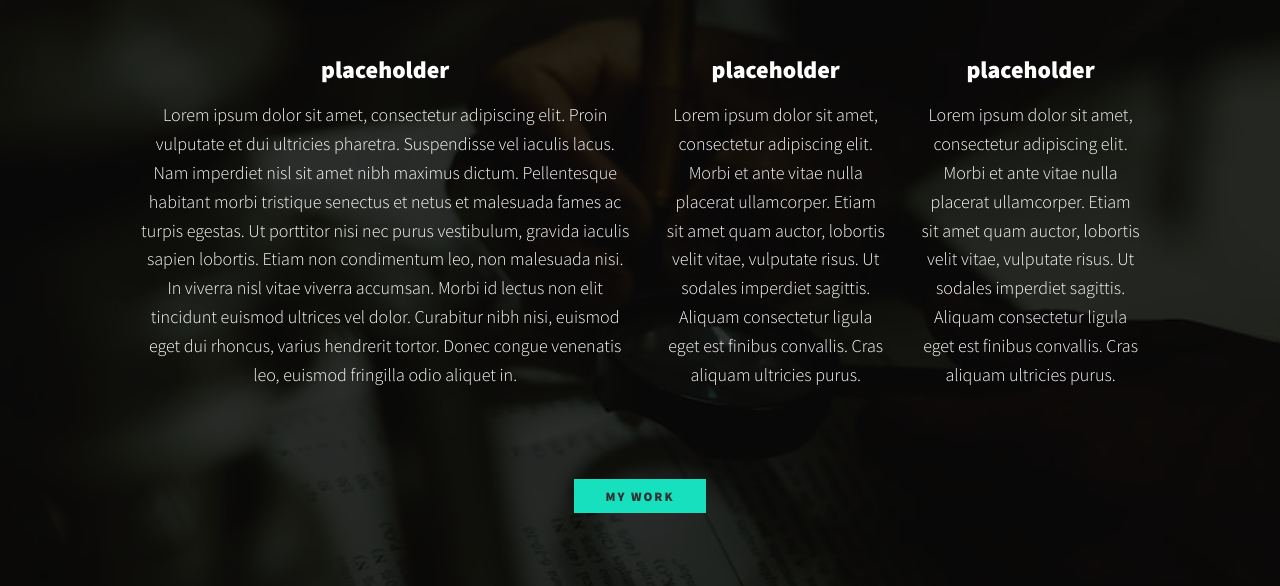
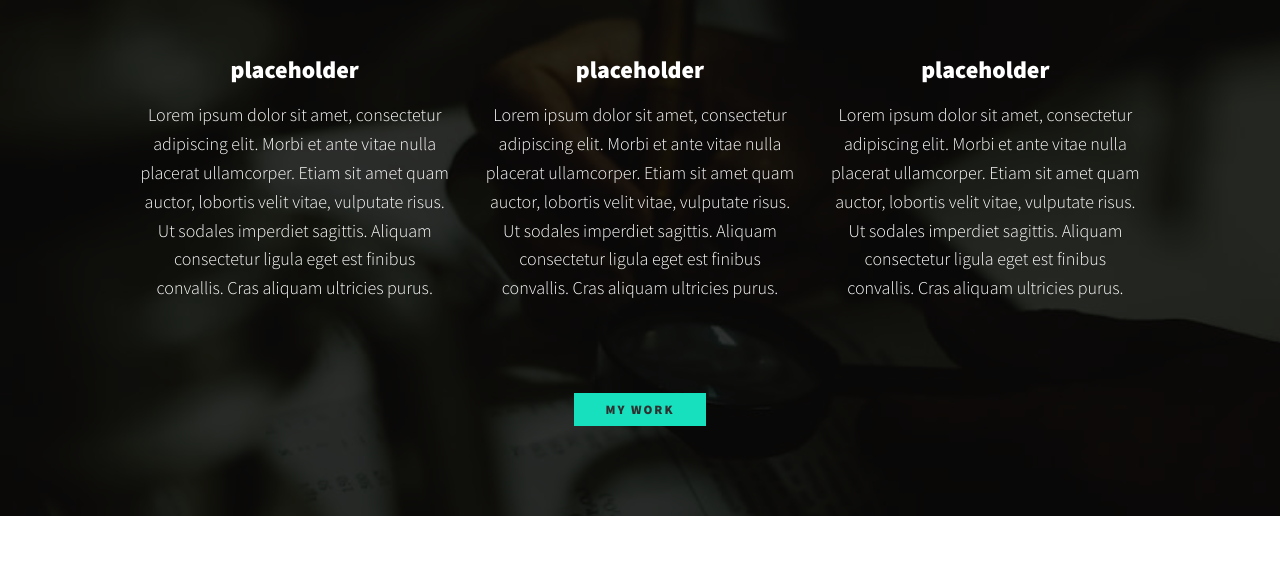
Before and after one commit to tylerf808/new-portfolio, a plain HTML site: page index.html in a window 1280 px wide. Shown: the part 676-1262 px from the top of the page. Drawn offline with Linux system fonts and the light colour scheme; files that its build step writes are made by us from their sources; files whose address does not match are found by name.

Commit message:
Fixed text in services section

```diff
--- a/index.html
+++ b/index.html
@@ -43,13 +43,9 @@
         <div class="services">
             <div class="service">
                 <h3>placeholder</h3>
-                <p>Lorem ipsum dolor sit amet, consectetur adipiscing elit. Proin vulputate et dui ultricies pharetra.
-                    Suspendisse vel iaculis lacus. Nam imperdiet nisl sit amet nibh maximus dictum. Pellentesque
-                    habitant morbi tristique senectus et netus et malesuada fames ac turpis egestas. Ut porttitor nisi
-                    nec purus vestibulum, gravida iaculis sapien lobortis. Etiam non condimentum leo, non malesuada
-                    nisi. In viverra nisl vitae viverra accumsan. Morbi id lectus non elit tincidunt euismod ultrices
-                    vel dolor. Curabitur nibh nisi, euismod eget dui rhoncus, varius hendrerit tortor. Donec congue
-                    venenatis leo, euismod fringilla odio aliquet in.</p>
+                <p>Lorem ipsum dolor sit amet, consectetur adipiscing elit. Morbi et ante vitae nulla placerat
+                    ullamcorper. Etiam sit amet quam auctor, lobortis velit vitae, vulputate risus. Ut sodales imperdiet
+                    sagittis. Aliquam consectetur ligula eget est finibus convallis. Cras aliquam ultricies purus.</p>
             </div>
             <div class="service">
                 <h3>placeholder</h3>
```
